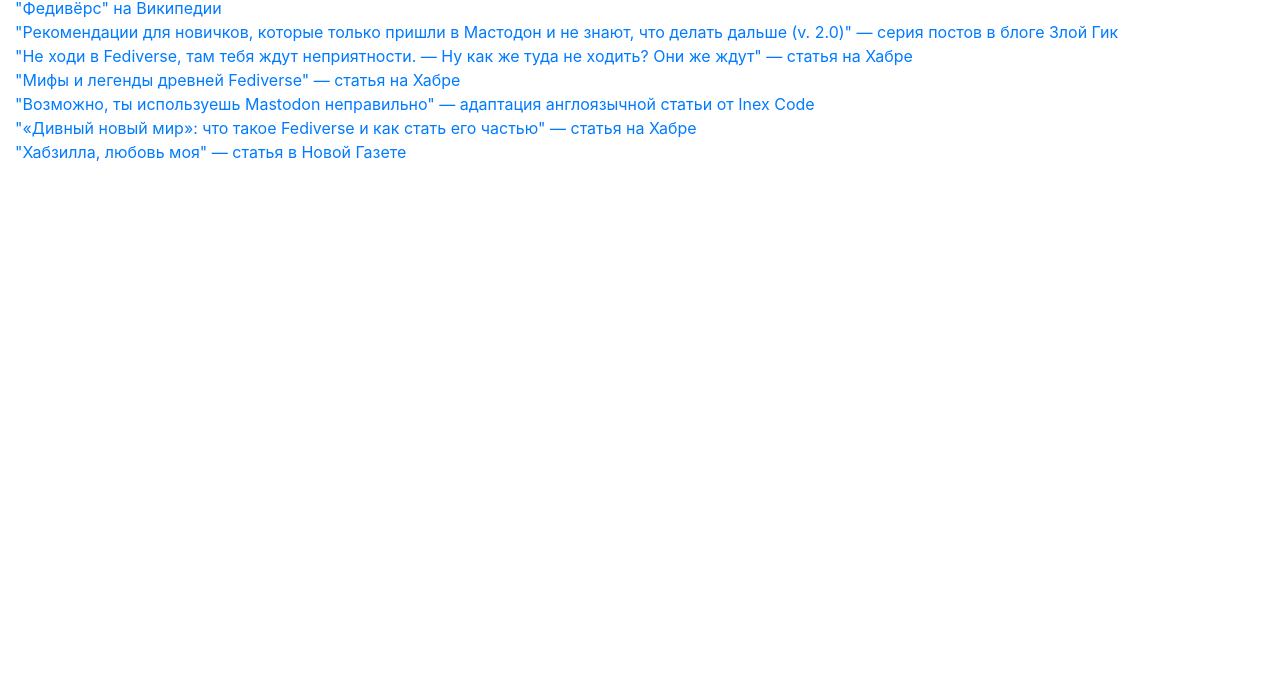
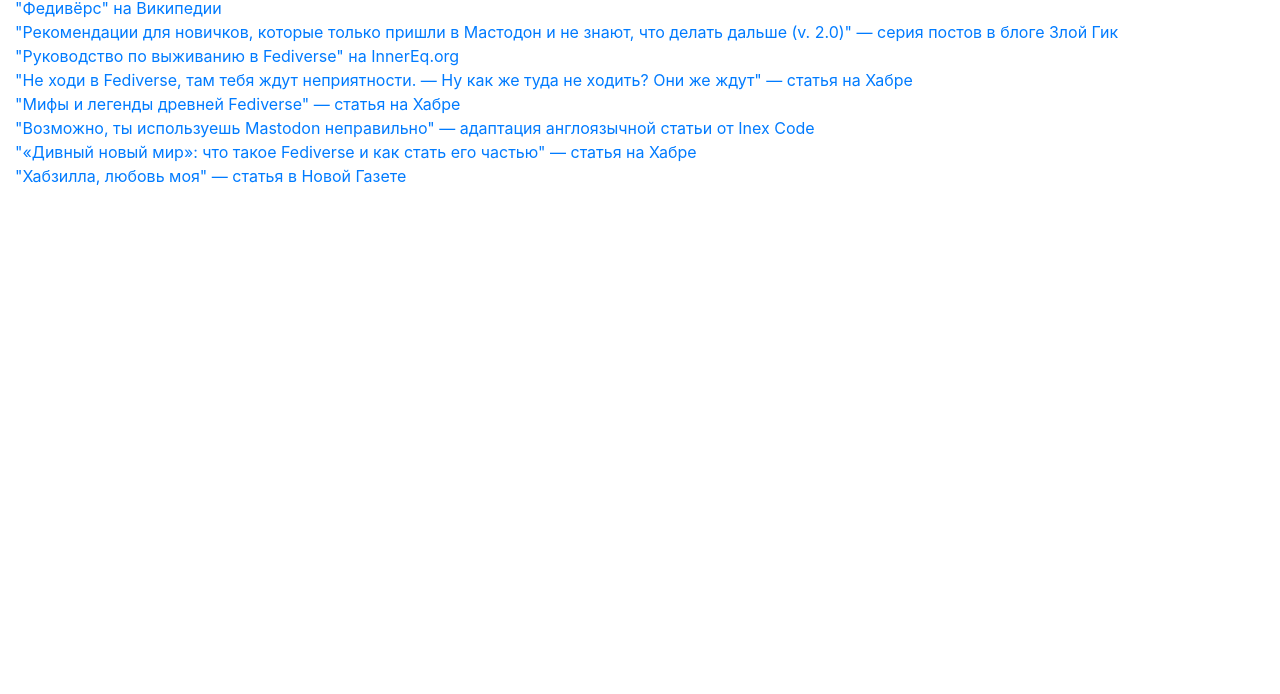
Before and after one commit to fediland/fediland.github.io, a plain HTML site: page info.html in a window 1280 px wide. Shown: the part 106-800 px from the top of the page. Drawn offline with Linux system fonts and the light colour scheme.

Commit message:
Added "Руководство по выживанию в Fediverse" to the info.html

```diff
--- a/info.html
+++ b/info.html
@@ -68,6 +68,7 @@
                 <ul class="list-unstyled" id="info-list">
                     <li><a href="https://ru.wikipedia.org/wiki/Fediverse">"Федивёрс" на Википедии</a></li>
                     <li><a href="https://mastodon.ml/@zloygik/105865187342581867">"Рекомендации для новичков, которые только пришли в Мастодон и не знают, что делать дальше (v. 2.0)" — серия постов в блоге Злой Гик</a></li>
+                    <li><a href="https://innereq.org/Руководство_по_выживанию_в_Fediverse">"Руководство по выживанию в Fediverse" на InnerEq.org</a></li>
                     <li><a href="https://habr.com/ru/post/345402/">"Не ходи в Fediverse, там тебя ждут неприятности. — Ну как же туда не ходить? Они же ждут" — статья на Хабре</a></li>
                     <li><a href="https://habr.com/ru/users/s4n2a/posts/">"Мифы и легенды древней Fediverse" — статья на Хабре</a></li>
                     <li><a href="https://innereq.org/Возможно,_ты_используешь_Mastodon_неправильно">"Возможно, ты используешь Mastodon неправильно" — адаптация англоязычной статьи от Inex Code</a></li>
```
